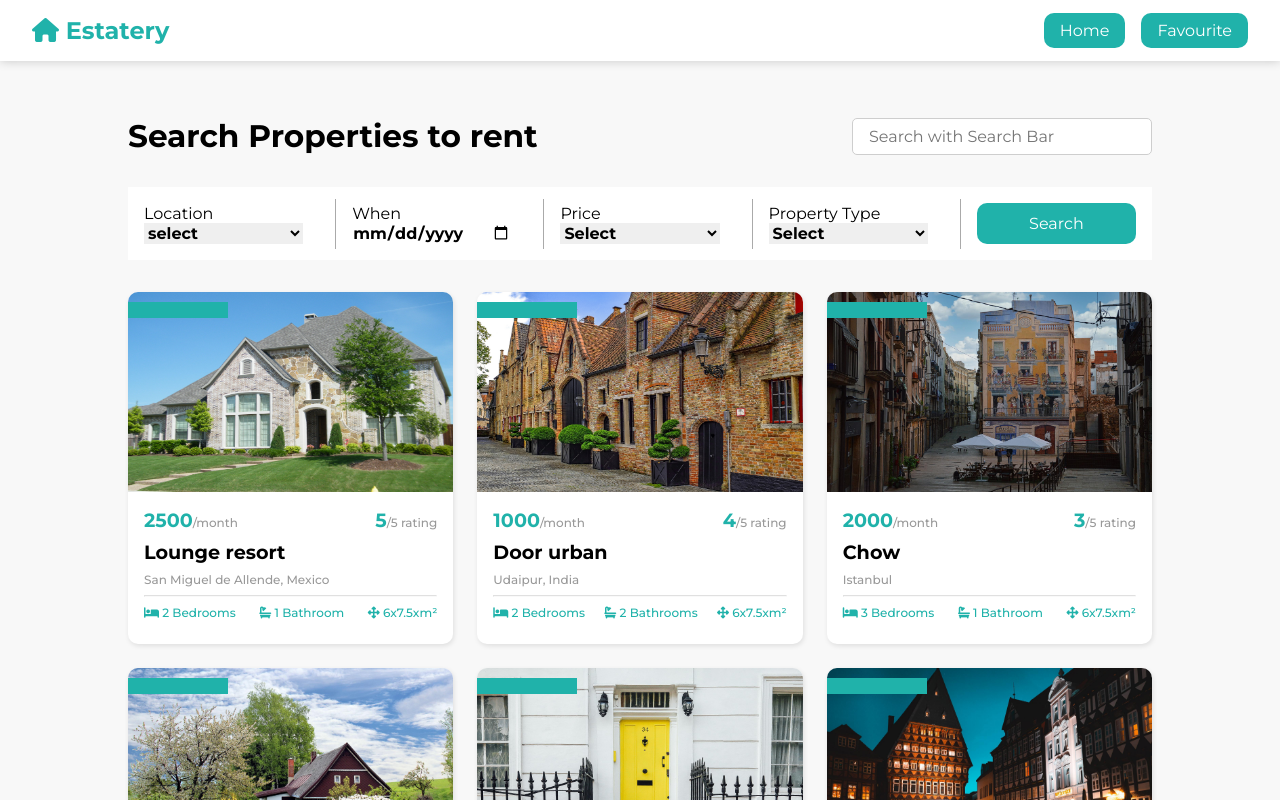
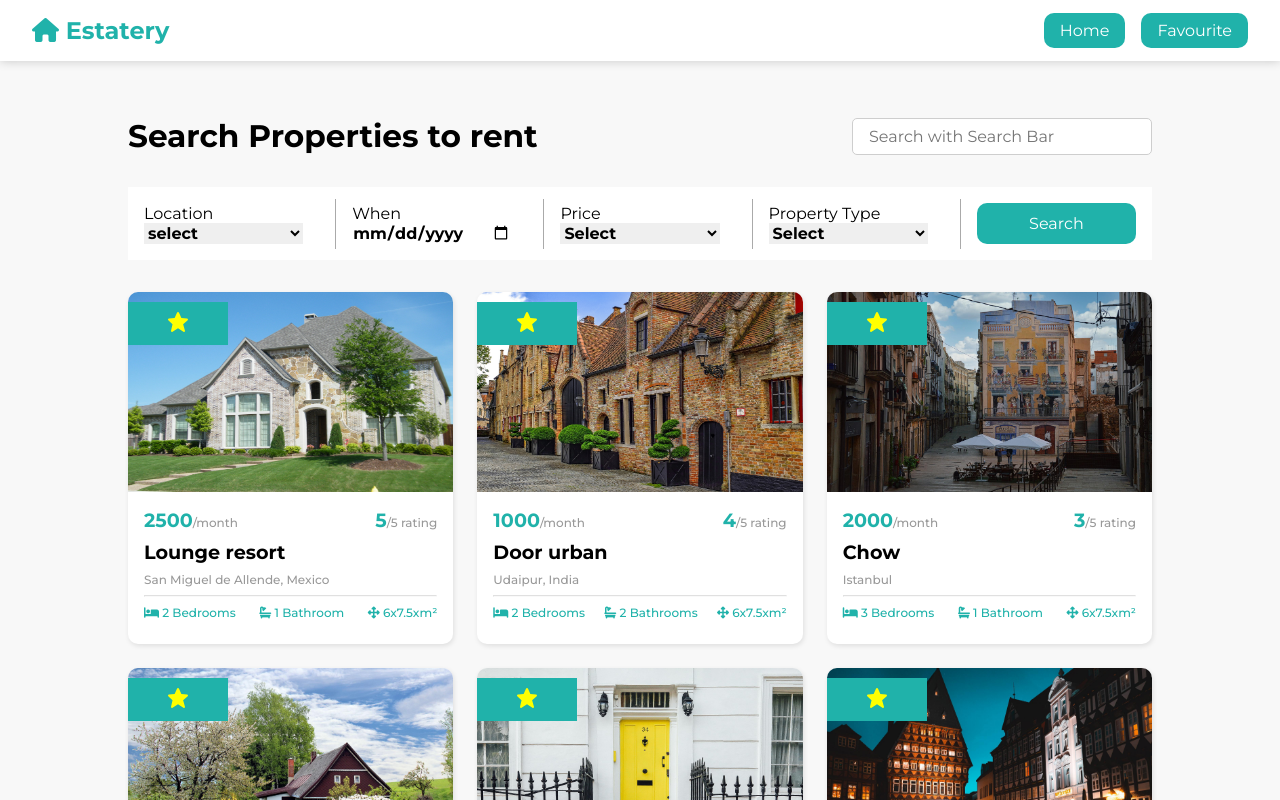
Before and after one commit to Tariq-act/Real-Estate, a React (Create React App) app: page / in a window 1280 px wide. Shown: the top 800 px of the page. Built offline with nearby package versions, Linux system fonts and the light colour scheme.

Commit message:
change the start icon

```diff
--- a/src/components/card/card.component.jsx
+++ b/src/components/card/card.component.jsx
@@ -25,7 +25,14 @@ const Card = ({ data }) => {
           disabled={disabledButton}
           onClick={() => addFavouriteList(data)}
         >
-          <span class='lnr lnr-star'></span>
+          <svg
+            xmlns='http://www.w3.org/2000/svg'
+            width='24'
+            height='24'
+            color='yellow'
+          >
+            <path d='M21.947 9.179a1.001 1.001 0 0 0-.868-.676l-5.701-.453-2.467-5.461a.998.998 0 0 0-1.822-.001L8.622 8.05l-5.701.453a1 1 0 0 0-.619 1.713l4.213 4.107-1.49 6.452a1 1 0 0 0 1.53 1.057L12 18.202l5.445 3.63a1.001 1.001 0 0 0 1.517-1.106l-1.829-6.4 4.536-4.082c.297-.268.406-.686.278-1.065z' />
+          </svg>
         </button>
         <img src={require(`../../assets/images/${coverSrc}`)} alt='' />
 
--- a/src/components/card/card.styles.css
+++ b/src/components/card/card.styles.css
@@ -72,11 +72,15 @@
   background-color: rgb(33, 143, 137);
 }
 
-.favourite-btn span {
-  color: yellow;
+.favourite-btn svg {
+  fill: yellow;
 }
 
 .favourite-btn:disabled {
   background-color: gray;
   color: white;
 }
+
+.favourite-btn:disabled svg {
+  fill: rgba(255, 255, 0, 0.653);
+}
```
Also changed, not shown: src/assets/bxs-star.svg (added).
